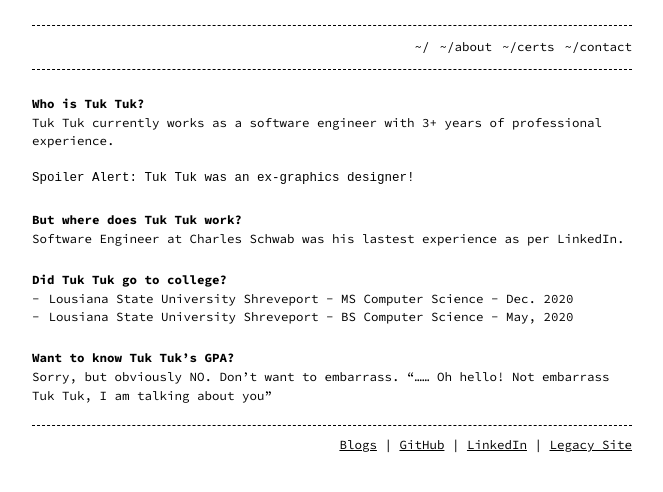
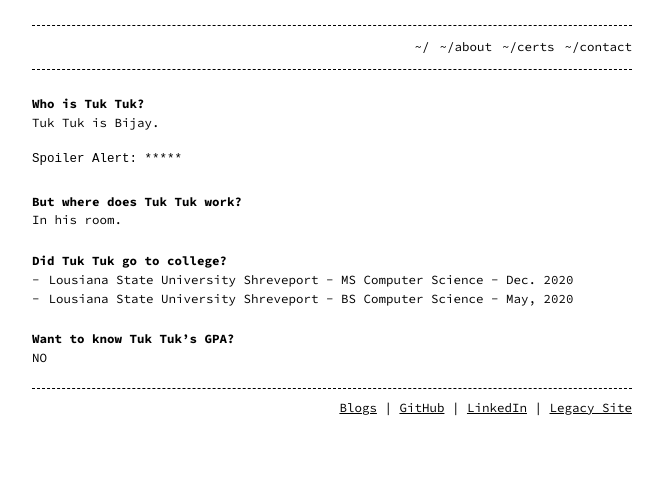
Before and after one commit to bm1905/bijay-maharjan-website, a Jekyll site: the page built from about.md, in a window 1280 px wide. Shown: the top 492 px of the page, without its empty margins (308-971 px from the left). Built offline with Jekyll 4.4.1, drawn with Linux system fonts in a browser that asks for light colours.

Commit message:
Update about.md

````diff
--- a/about.md
+++ b/about.md
@@ -5,14 +5,14 @@ permalink: /about/
 ---
 
 # Who is Tuk Tuk?
-Tuk Tuk currently works as a software engineer with 3+ years of professional experience.
+Tuk Tuk is Bijay.
 
 ```
-Spoiler Alert: Tuk Tuk was an ex-graphics designer!
+Spoiler Alert: *****
 ```
 
 # But where does Tuk Tuk work?
-Software Engineer at Charles Schwab was his lastest experience as per LinkedIn.
+In his room.
 
 
 # Did Tuk Tuk go to college?
@@ -20,4 +20,4 @@ Software Engineer at Charles Schwab was his lastest experience as per LinkedIn.
 * Lousiana State University Shreveport - BS Computer Science - May, 2020
 
 # Want to know Tuk Tuk's GPA?
-Sorry, but obviously NO. Don't want to embarrass. "...... Oh hello! Not embarrass Tuk Tuk, I am talking about you"
+NO
````
